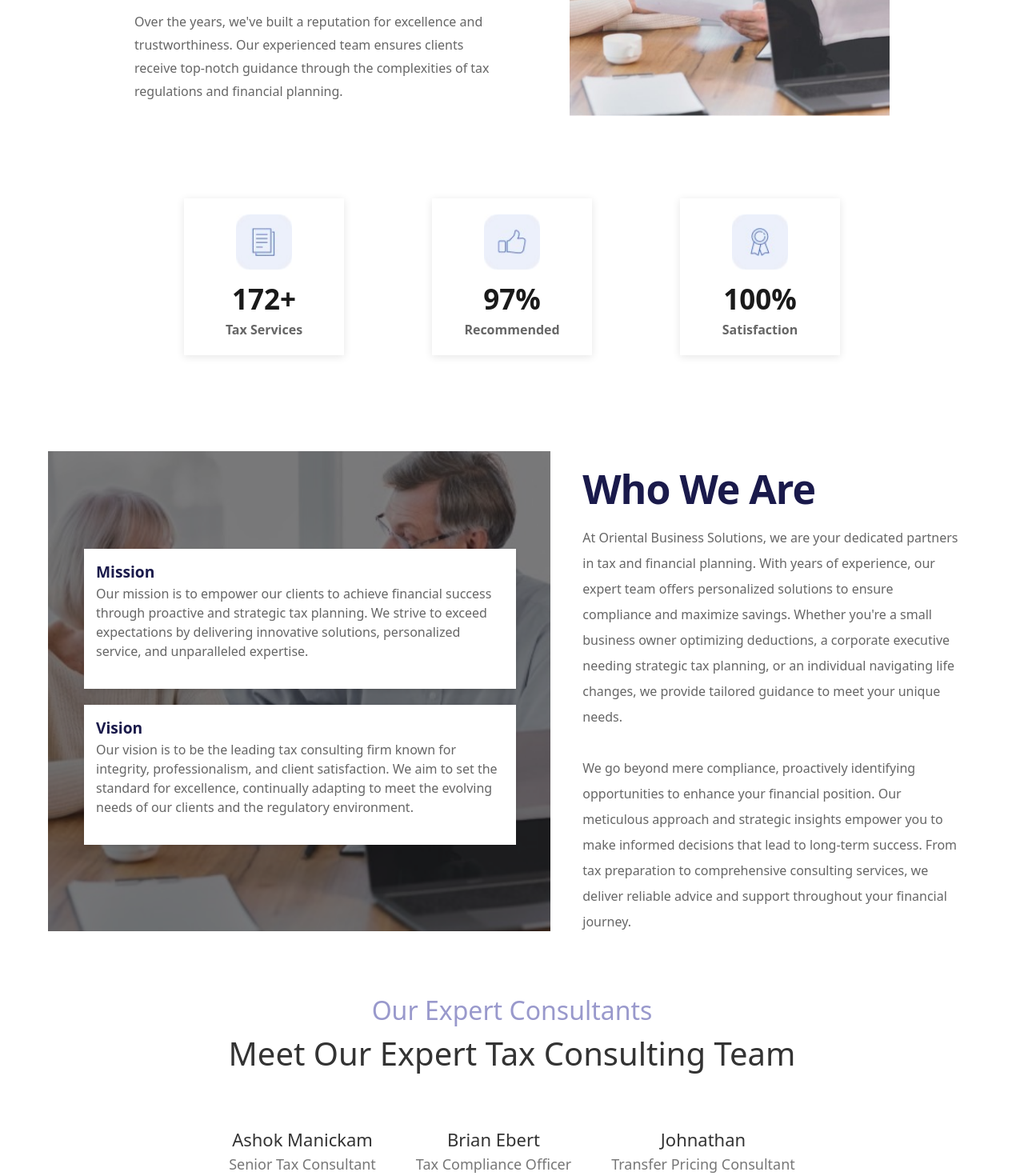
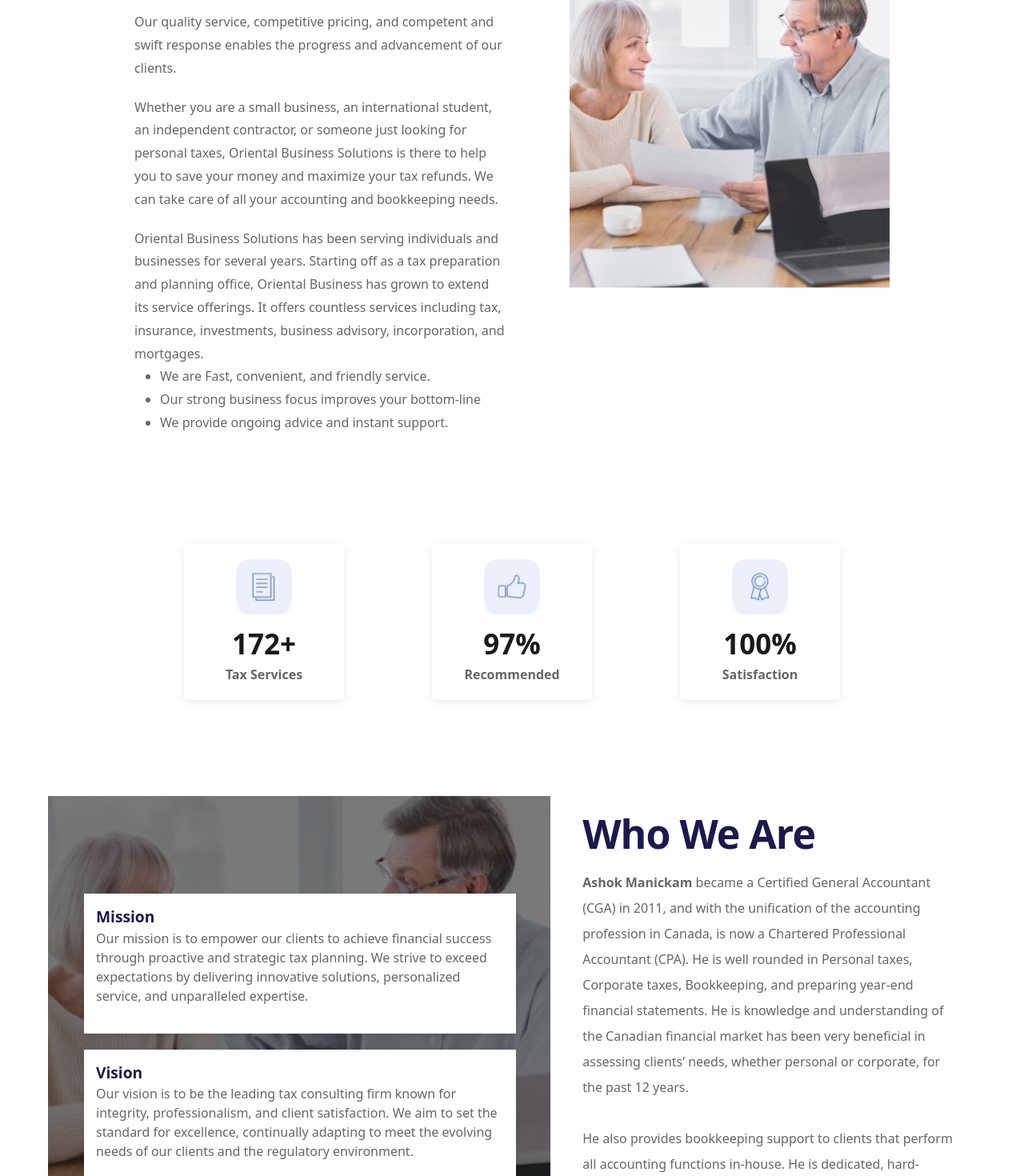
Before and after one commit to manojkumarm2/Oriental-Business-Solution, a React (Create React App) app: page /about in a window 1280 px wide. Shown: the part 920-2390 px from the top of the page at 80% size. Built offline with nearby package versions, Linux system fonts and the light colour scheme.

Commit message:
feat(About): Revise content for About Us section to enhance clarity and detail

```diff
--- a/src/components/About/About.jsx
+++ b/src/components/About/About.jsx
@@ -85,10 +85,21 @@
           <p className='heading'>ABOUT US</p>
           <h1>Oriental Business Solutions</h1>
           <p className='description'>
-            Oriental Business Solutions has grown from a small consultancy into a respected firm. We began with a simple idea: to offer personalized, professional tax advisory services tailored to each client's needs.
+            Oriental Business Solutions Inc. is a young and dynamic company, involved in providing customer satisfaction is of utmost importance, and we believe in a long-lasting client partnership based on mutual trust and respect.
           </p>
           <p className='description'>
-            Over the years, we've built a reputation for excellence and trustworthiness. Our experienced team ensures clients receive top-notch guidance through the complexities of tax regulations and financial planning.
+            Our quality service, competitive pricing, and competent and swift response enables the progress and advancement of our clients.
+          </p>
+          <p className='description'>
+            Whether you are a small business, an international student, an independent contractor, or someone just looking for personal taxes, Oriental Business Solutions is there to help you to save your money and maximize your tax refunds. We can take care of all your accounting and bookkeeping needs.
+          </p>
+          <p className='description'>
+            Oriental Business Solutions has been serving individuals and businesses for several years. Starting off as a tax preparation and planning office, Oriental Business has grown to extend its service offerings. It offers countless services including tax, insurance, investments, business advisory, incorporation, and mortgages.
+          <ul>
+            <li>We are Fast, convenient, and friendly service.</li>
+            <li>Our strong business focus improves your bottom-line</li>
+            <li>We provide ongoing advice and instant support.</li>
+          </ul>
           </p>
           {/* <Link to='' className="read-more" data-aos="fade-right">Read More</Link> */}
         </div>
@@ -106,10 +117,13 @@
         <div className="testimonial-content" data-aos="fade-up">
           <h2 className="testimonial-title">Who We Are</h2>
           <p className="testimonial-description">
-            At Oriental Business Solutions, we are your dedicated partners in tax and financial planning. With years of experience, our expert team offers personalized solutions to ensure compliance and maximize savings. Whether you're a small business owner optimizing deductions, a corporate executive needing strategic tax planning, or an individual navigating life changes, we provide tailored guidance to meet your unique needs.
+            <b>Ashok Manickam</b> became a Certified General Accountant (CGA) in 2011, and with the unification of the accounting profession in Canada, is now a Chartered Professional Accountant (CPA). He is well rounded in Personal taxes, Corporate taxes, Bookkeeping, and preparing year-end financial statements. He is knowledge and understanding of the Canadian financial market has been very beneficial in assessing clients’ needs, whether personal or corporate, for the past 12 years.
             <br />
             <br />
-            We go beyond mere compliance, proactively identifying opportunities to enhance your financial position. Our meticulous approach and strategic insights empower you to make informed decisions that lead to long-term success. From tax preparation to comprehensive consulting services, we deliver reliable advice and support throughout your financial journey.
+            He also provides bookkeeping support to clients that perform all accounting functions in-house. He is dedicated, hard-working, and well-liked by our clients and colleagues.
+            <br />
+            <br />
+            <b><i>The right advice from our tax experts will save you time and money!</i></b>
           </p>
         </div>
         <div className="testimonial-background" data-aos="fade-up">
@@ -146,12 +160,13 @@
           <div className="team-member" data-aos="fade-up">
             {/* <img src={team} alt="Johnathan Stehr" /> */}
             <h3>Ashok Manickam</h3>
-            <p>Senior Tax Consultant</p>
+            <p>Director of Operations</p>
+            <Link to="mailto:ashok@orientalbiz.ca">ashok@orientalbiz.ca</Link>
           </div>
           <div className="team-member" data-aos="fade-up">
             {/* <img src={team} alt="Brian Ebert" /> */}
-            <h3>Brian Ebert</h3>
-            <p>Tax Compliance Officer</p>
+            <h3>Vennila Ashok</h3>
+            <p>Tax Compliance Consultant</p>
           </div>
           <div className="team-member" data-aos="fade-up">
             {/* <img src={team} alt="Marion Blanda" /> */}
```
